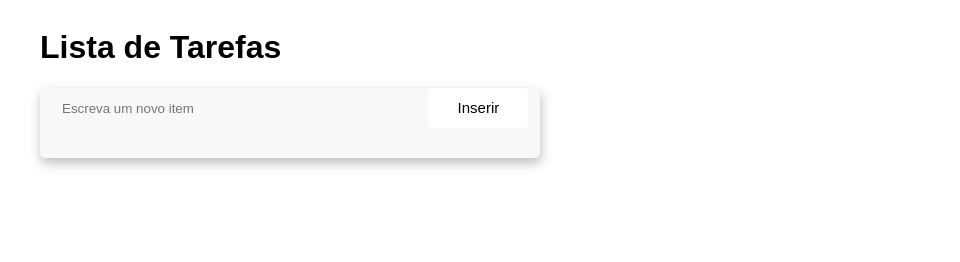
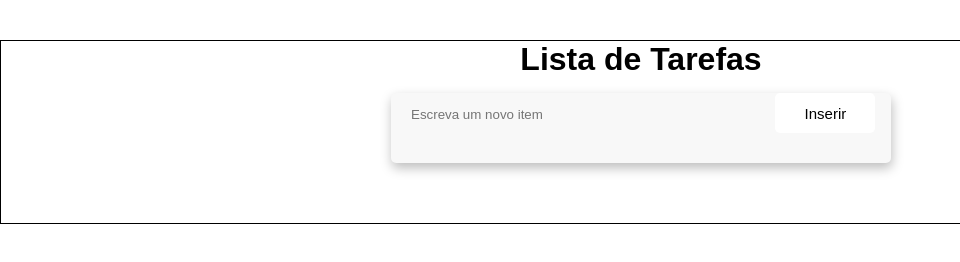
Before and after one commit to VitorSantos920/to-DoList, a plain HTML site: page index.html in a window 1280 px wide. Shown: the whole page, without its empty margins (0-960 px from the left). Drawn offline with Linux system fonts and the light colour scheme.

Commit message:
Propriedade flex: Centralizando

```diff
--- a/assets/css/style.css
+++ b/assets/css/style.css
@@ -1,9 +1,23 @@
 @charset "UTF-8";
+
+*{
+    margin: 0;
+    padding: 0;
+}
 
 body {
     font-family: sans-serif;
-    margin-left: 40px;
     display: inline-block;
+}
+
+.container{
+    display: flex;
+    flex-direction: column;
+    gap: 15px;
+    width: 100vw;
+    align-items: center;
+    margin-top: 40px;
+    border: 1px solid black;
 }
 
 .content {
@@ -53,7 +67,7 @@ li{
     border-radius: 5px;
     margin-bottom: 10px;
     height: 40px;
-    width: 100%;
+    width: 400px;
     padding: 18px 0 0 10px;
     position: relative;
 }
--- a/assets/js/script.js
+++ b/assets/js/script.js
@@ -22,6 +22,5 @@ function adicionarTarefas() {
 
 function removerItem() {
     let li = document.querySelector("li");
-
-    li.remove(li)
+    li.remove(li);
 }
--- a/index.html
+++ b/index.html
@@ -8,6 +8,7 @@
         <link rel="stylesheet" href="assets/css/style.css">
     </head>
     <body>
+        <div class="container">
             <h1>Lista de Tarefas</h1>
             <div class="content">
                 <input type="text" name="texto" id="inpText" placeholder="Escreva um novo item">
@@ -23,7 +24,7 @@
             <ul id="list_itens">
 
             </ul>
-
+        </div>
         <script src="assets/js/script.js"></script>
     </body>
 </html>
```
Lines whose indentation alone changed are shown as unchanged.
